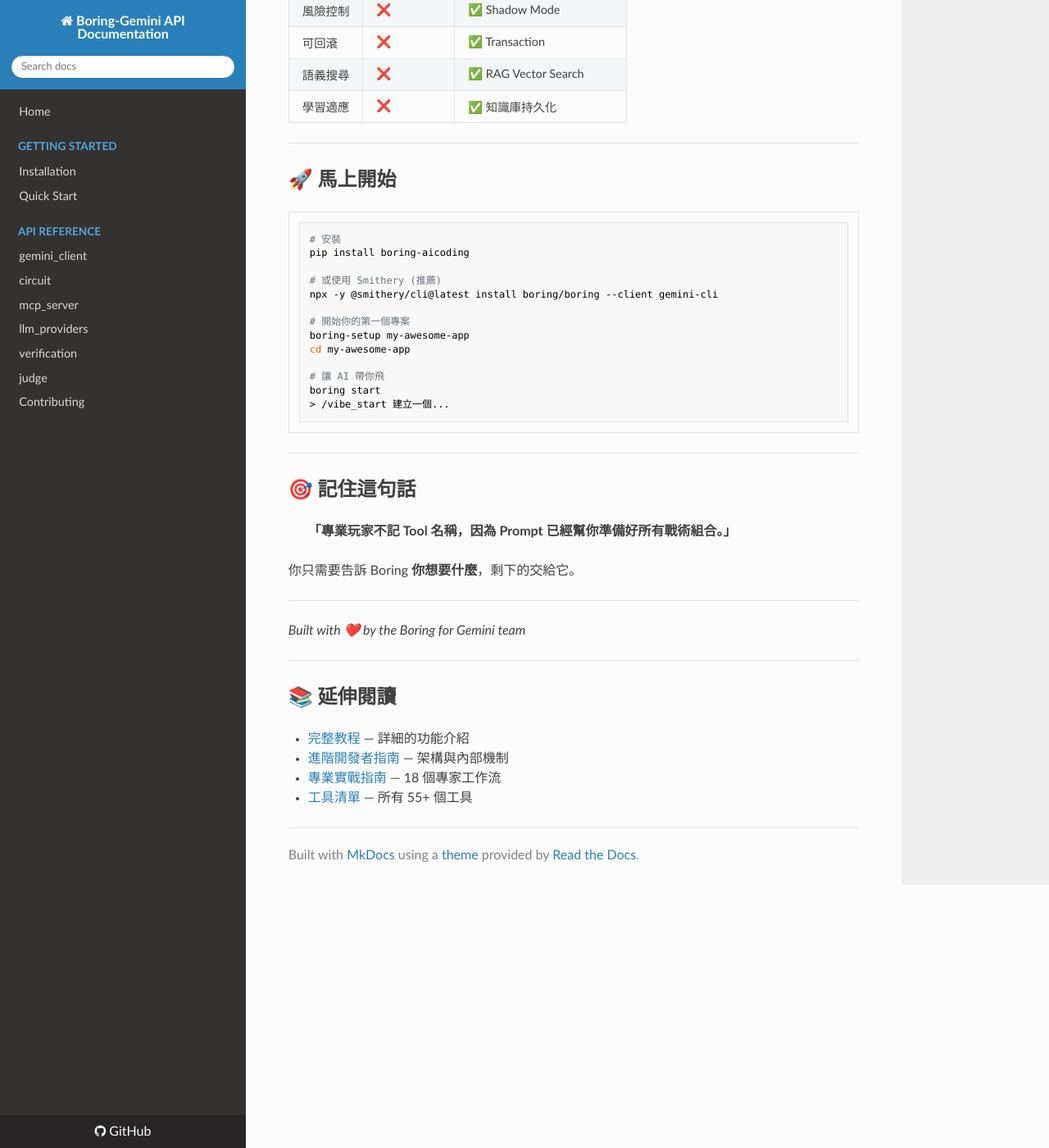
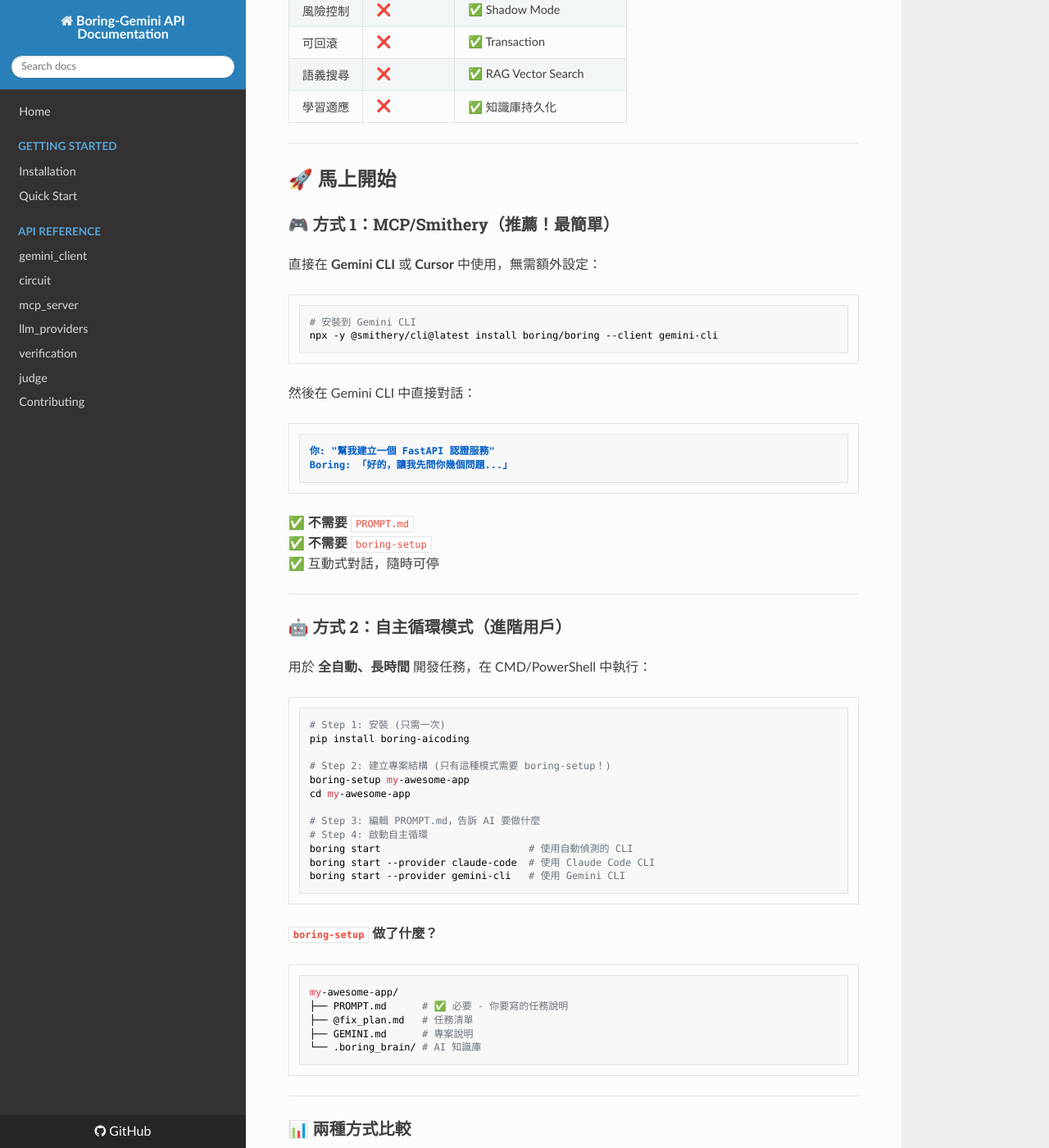
Before and after one commit to Boring206/boring-gemini, an MkDocs documentation site: the page built from docs/PRACTICAL_DEMO.md, in a window 1280 px wide and 1400 px high, scrolled down 8232 px. Shown: the whole window at 82% size. Built offline with MkDocs 1.6.1, drawn with Linux system fonts in a browser that asks for light colours; nearby versions of some CDN libraries; some of the changed text lies outside the part shown.

Commit message:
docs: add two usage modes explanation and clarify boring-setup usage

````diff
--- a/docs/PRACTICAL_DEMO.md
+++ b/docs/PRACTICAL_DEMO.md
@@ -397,21 +397,66 @@ Boring:
 
 ## 🚀 馬上開始
 
+### 🎮 方式 1：MCP/Smithery（推薦！最簡單）
+
+直接在 **Gemini CLI** 或 **Cursor** 中使用，無需額外設定：
+
 ```bash
-# 安裝
+# 安裝到 Gemini CLI
+npx -y @smithery/cli@latest install boring/boring --client gemini-cli
+```
+
+然後在 Gemini CLI 中直接對話：
+```
+你: "幫我建立一個 FastAPI 認證服務"
+Boring: 「好的，讓我先問你幾個問題...」
+```
+
+✅ **不需要** `PROMPT.md`
+✅ **不需要** `boring-setup`
+✅ 互動式對話，隨時可停
+
+---
+
+### 🤖 方式 2：自主循環模式（進階用戶）
+
+用於 **全自動、長時間** 開發任務，在 CMD/PowerShell 中執行：
+
+```bash
+# Step 1: 安裝 (只需一次)
 pip install boring-aicoding
 
-# 或使用 Smithery (推薦)
-npx -y @smithery/cli@latest install boring/boring --client gemini-cli
-
-# 開始你的第一個專案
+# Step 2: 建立專案結構 (只有這種模式需要 boring-setup！)
 boring-setup my-awesome-app
 cd my-awesome-app
 
-# 讓 AI 帶你飛
-boring start
-> /vibe_start 建立一個...
+# Step 3: 編輯 PROMPT.md，告訴 AI 要做什麼
+# Step 4: 啟動自主循環
+boring start                         # 使用自動偵測的 CLI
+boring start --provider claude-code  # 使用 Claude Code CLI
+boring start --provider gemini-cli   # 使用 Gemini CLI
 ```
+
+**`boring-setup` 做了什麼？**
+```
+my-awesome-app/
+├── PROMPT.md      # ✅ 必要 - 你要寫的任務說明
+├── @fix_plan.md   # 任務清單
+├── GEMINI.md      # 專案說明
+└── .boring_brain/ # AI 知識庫
+```
+
+---
+
+### 📊 兩種方式比較
+
+| | MCP/Smithery | `boring start` |
+|--|--------------|----------------|
+| 需要 `boring-setup` | ❌ 不需要 | ✅ 需要 |
+| 需要 `PROMPT.md` | ❌ 不需要 | ✅ 需要 |
+| 運行方式 | 對話式 | 全自動循環 |
+| 適合場景 | 互動開發 | 長時間自動開發 |
+| 中斷方式 | 隨時 | Ctrl+C |
 
 ---
 
````
Also changed, not shown: README.md (+40 -0 lines), README_zh.md (+40 -0 lines).
